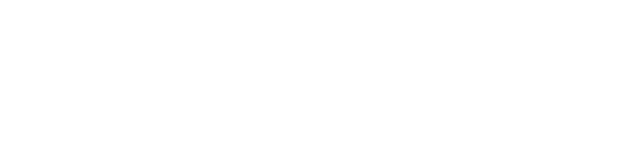
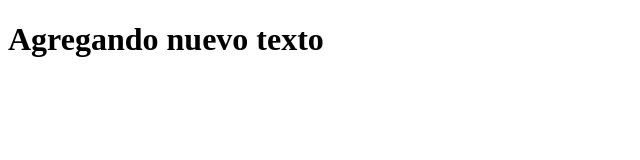
Before and after one commit to ari1402/CHdw-, a plain HTML site: page index.html in a window 1280 px wide. Shown: the whole page, without its empty margins (0-640 px from the left). Drawn offline with Linux system fonts and the light colour scheme.

Commit message:
le agrego al texto

```diff
--- a/index.html
+++ b/index.html
@@ -7,6 +7,6 @@
     <title>Git</title>
 </head>
 <body>
-
+    <h1>Agregando nuevo texto</h1>
 </body>
 </html>
```
